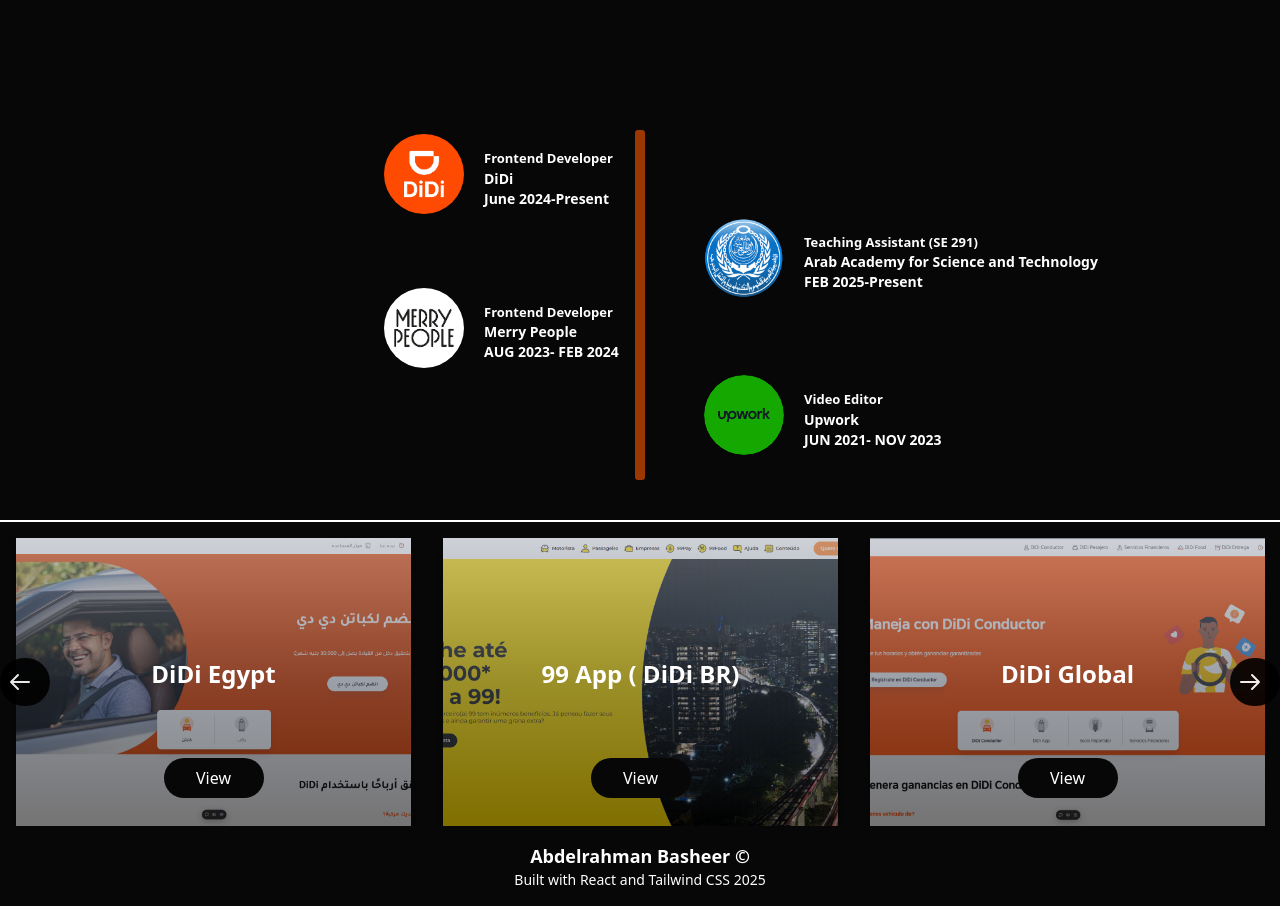
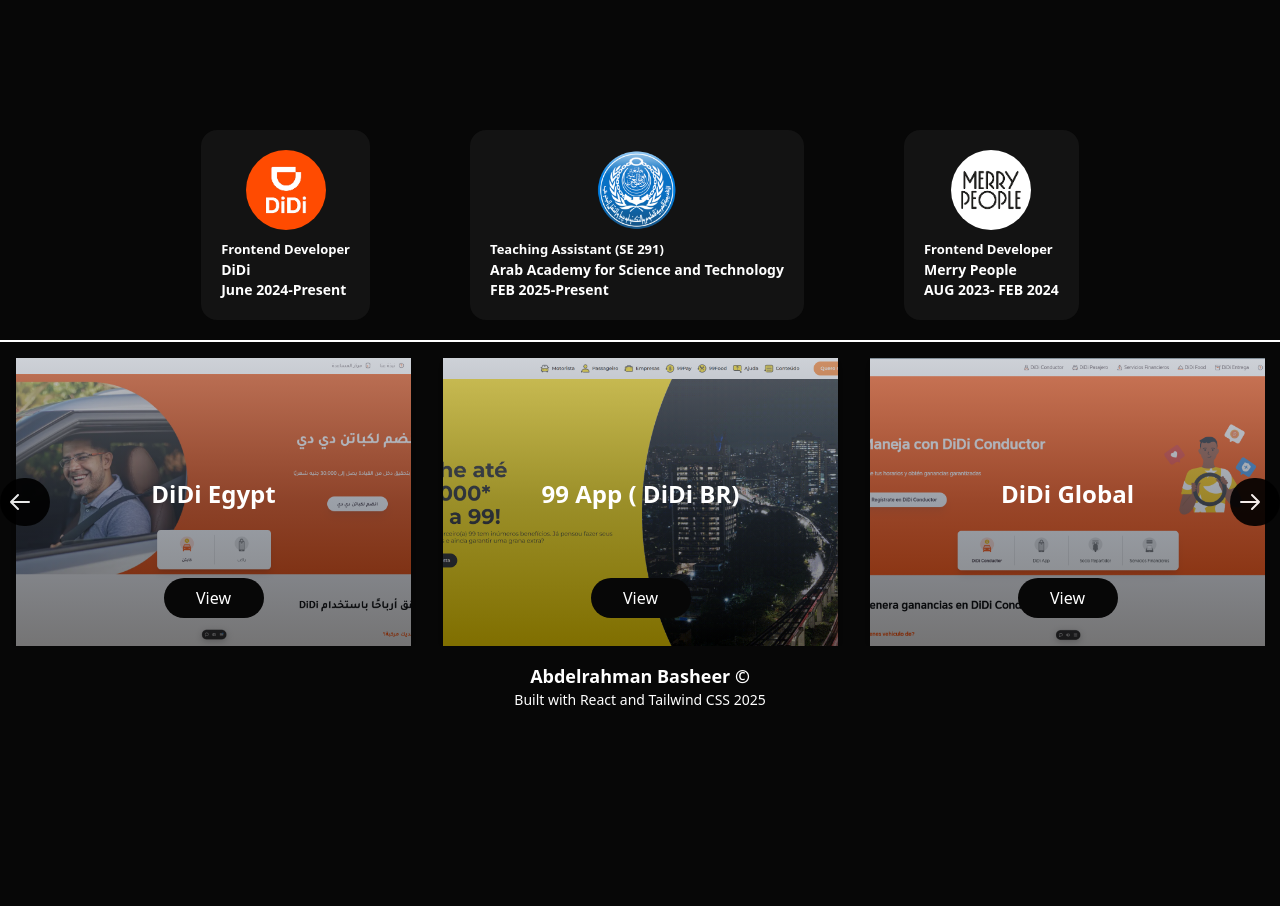
Before and after one commit to abdelrahmanbasheer/Portfolio, a Next.js app: page / in a window 1280 px wide. Shown: the part 1120-2026 px from the top of the page. After the commit the page ends 1846 px from the top, so only its background shows below. Built offline with nearby package versions, Linux system fonts and the light colour scheme.

Commit message:
changed experience section styling

```diff
--- a/components/Experience.tsx
+++ b/components/Experience.tsx
@@ -1,45 +1,35 @@
 import React from 'react'
-import { useInView } from 'react-intersection-observer';
-
 const Experience = () => {
-  // const { ref: thirdRef, inView: third } = useInView({
-  //   triggerOnce:true
-  //  });
   return (
-    <section className='relative text-white' id='experience'>
-  <figure className={`mb-10 line-horz mx-auto`}></figure>
-    <div className='flex justify-between items-center absolute top-1 left-[5%]  md:left-[20%]  lg:left-[20%]  xl:left-[30%] 2xl:left-[35%]'>
+    <section className='relative text-white flex flex-col lg:flex-row lg:justify-center mb-5 gap-5' id='experience'>
+  {/* <figure className={`hidden lg:block mb-10 line-horz mx-auto`}></figure> */}
+    <div className='flex items-center lg:flex-col bg-[#131313] p-2 lg:p-5 rounded-2xl mx-10'>
       <img className='w-[40px] h-[40px] lg:w-[80px] lg:h-auto rounded-full' src="/DiDi-Logo.jpg" alt="" />
-      <div className='flex flex-col ml-5 pt-2.5 font-semibold'>
-    <h2 className='text-[13px] ' >Frontend Developer</h2>
+      <div className='flex flex-col ml-5 xl:ml-0 pt-2.5 font-semibold'>
+    <h2 className='text-[13px]'>Frontend Developer</h2>
     <h2 className='text-[13px] md:text-sm'>DiDi</h2>
-    <h2 className=' text-[13px] md:text-sm '>June 2024-Present</h2>
+    <h2 className=' text-[13px] md:text-sm'>June 2024-Present</h2>
     </div>
     </div>
-    <div className='flex justify-between items-center absolute top-[25%] left-[55%] 2xl:left-[52%]'>
-      <img className='w-[40px] h-[40px] lg:w-[80px] lg:h-auto rounded-full' src="arab-academy-for-science-and-technology-logo-png.png" alt="" />
-      <div className='flex flex-col ml-5 pt-2.5 font-semibold'>
-    <h2  className='text-[13px] '>Teaching Assistant (SE 291)</h2>
-    <h2 className='text-sm'>Arab Academy for Science and Technology</h2>
-    <h2 className='text-sm'>FEB 2025-Present</h2>
+    <div className='flex items-center lg:flex-col bg-[#131313] p-2 lg:p-5 rounded-2xl mx-10'>
+      <img className='w-[40px] h-[40px] lg:w-[80px] lg:h-auto rounded-full' src="/arab-academy-for-science-and-technology-logo-png.png" alt="" />
+      <div className='flex flex-col ml-5 xl:ml-0 pt-2.5 font-semibold'>
+    <h2 className='text-[13px]'>Teaching Assistant (SE 291)</h2>
+    <h2 className='text-[13px] md:text-sm'>Arab Academy for Science and Technology</h2>
+    <h2 className=' text-[13px] md:text-sm'>FEB 2025-Present</h2>
     </div>
     </div>
-    <div className='flex justify-between items-center absolute top-[45%] left-[5%] md:left-[20%] lg:left-[20%] xl:left-[30%] 2xl:left-[35%]'>
+    <div className='flex items-center lg:flex-col bg-[#131313] p-2 lg:p-5 rounded-2xl mx-10'>
       <img className='w-[40px] h-[40px] lg:w-[80px] lg:h-auto rounded-full' src="/mp-logo.png" alt="" />
-      <div className='flex flex-col ml-5 pt-2.5 font-semibold'>
-    <h2 className='text-[13px] '>Frontend Developer</h2>
+      <div className='flex flex-col ml-5 xl:ml-0 pt-2.5 font-semibold'>
+    <h2 className='text-[13px]' >Frontend Developer</h2>
     <h2 className='text-[13px] md:text-sm'>Merry People</h2>
-    <h2 className='text-[13px] md:text-sm'>AUG 2023- FEB 2024</h2>
+    <h2 className=' text-[13px] md:text-sm'>AUG 2023- FEB 2024</h2>
     </div>
     </div>
-    <div className='flex justify-between items-center absolute top-[70%] left-[55%]  2xl:left-[52%]'>
-      <img className='w-[40px] h-[40px] lg:w-[80px] lg:h-auto rounded-full' src="/upwork-icon.svg" alt="" />
-      <div className='flex flex-col ml-5 pt-2.5 font-semibold'>
-    <h2 className='text-[13px] '>Video Editor</h2>
-    <h2 className='text-[13px] md:text-sm'>Upwork</h2>
-    <h2 className='text-[13px] md:text-sm'>JUN 2021- NOV 2023</h2>
-    </div>
-    </div>
+
+
+
     </section>
   )
 }
```
